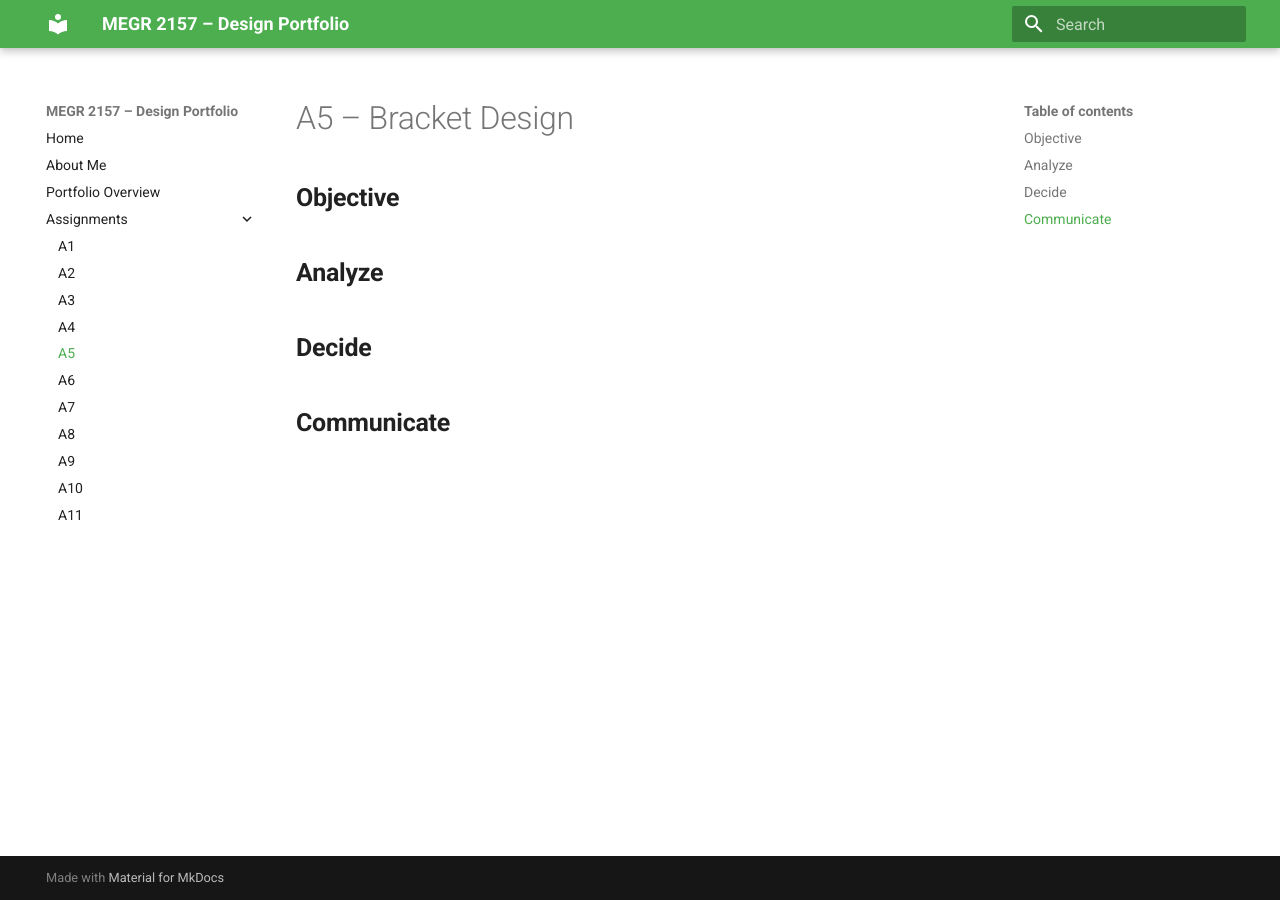
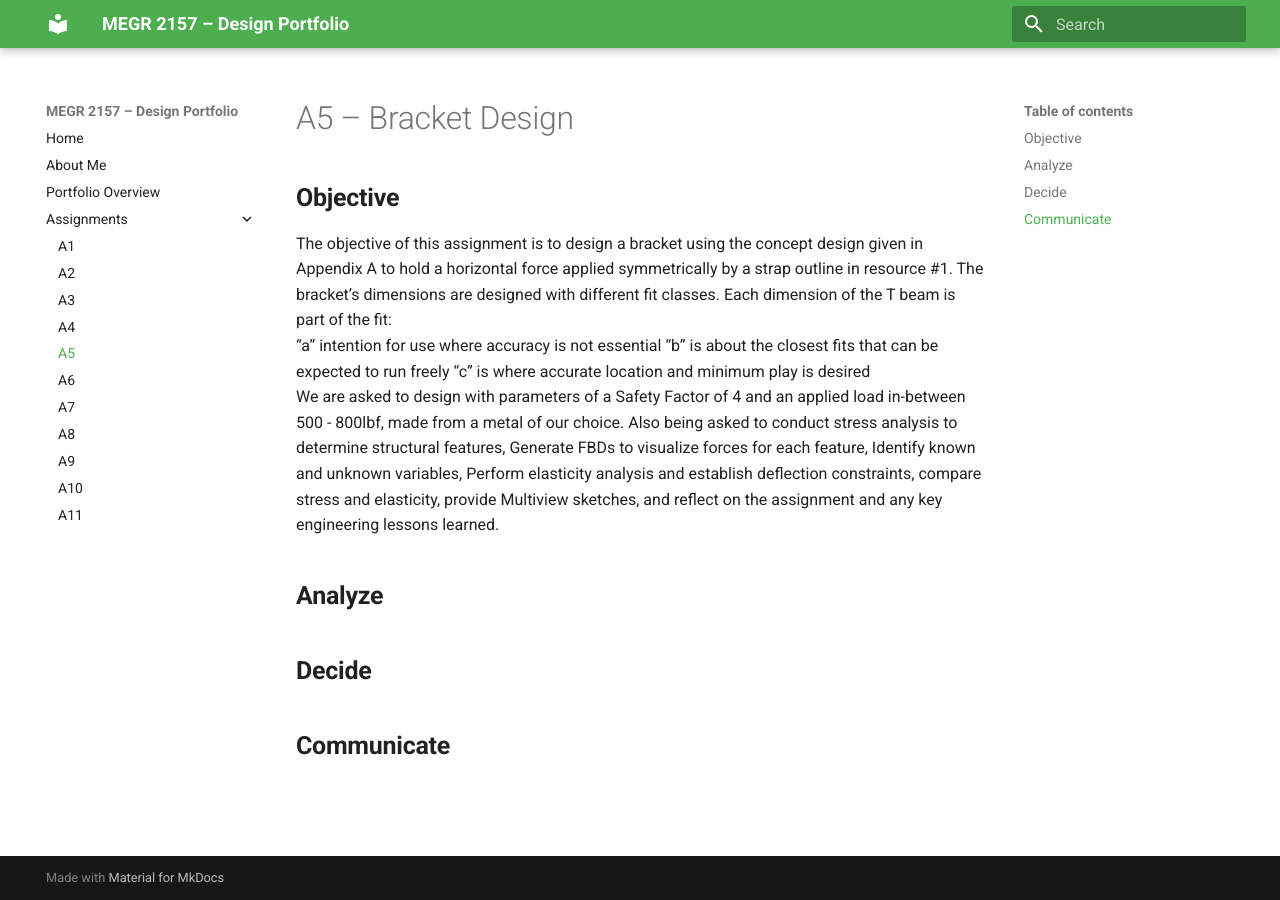
Before and after one commit to jhatch24/megr2156-portfolio, an MkDocs documentation site: the page built from docs/assignments/A05/index.md, in a window 1280 px wide. Built offline with MkDocs 1.6.1 and Material for MkDocs 9.7.7, drawn with Linux system fonts in a browser that asks for light colours.

Commit message:
Enhance objective details for A5 assignment
Expanded the objective section to include detailed requirements for the bracket design assignment.

```diff
--- a/docs/assignments/A05/index.md
+++ b/docs/assignments/A05/index.md
@@ -1,7 +1,11 @@
 # A5 – Bracket Design
 
 ## **Objective**
-
+The objective of this assignment is to design a bracket using the concept design given in Appendix A to hold a horizontal force applied symmetrically by a strap outline in resource #1. The bracket’s dimensions are designed with different fit classes. Each dimension of the T beam is part of the fit:
+“a” intention for use where accuracy is not essential
+“b” is about the closest fits that can be expected to run freely
+“c” is where accurate location and minimum play is desired
+We are asked to design with parameters of a Safety Factor of 4 and an applied load in-between 500 - 800lbf, made from a metal of our choice. Also being asked to conduct stress analysis to determine structural features, Generate FBDs to visualize forces for each feature, Identify known and unknown variables, Perform elasticity analysis and establish deflection constraints, compare stress and elasticity, provide Multiview sketches, and reflect on the assignment and any key engineering lessons learned.
 
 ## **Analyze**
 
```
